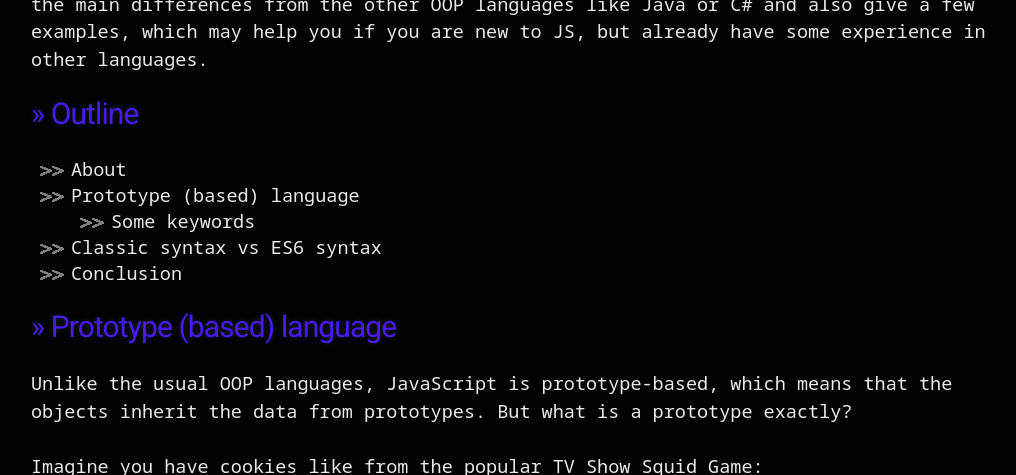
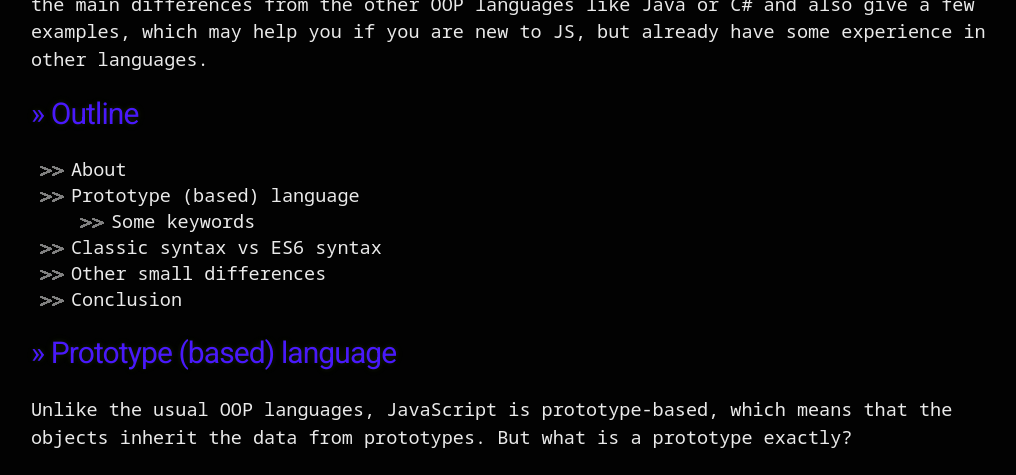
Before and after one commit to 20kilograma/blog, a Jekyll site: the page built from oop-js.md, in a window 1280 px wide and 900 px high, scrolled down 722 px, cut to the strip 0-475 px from the top of the window. Shown: the whole strip, without its empty margins (109-1125 px from the left). Built offline with Jekyll 4.4.1, drawn with Linux system fonts in a browser that asks for light colours; nearby versions of some CDN libraries; some web fonts are replaced; our own code applies the rules of GitHub Pages for plain Markdown files.

Commit message:
Update oop-js.md

```diff
--- a/oop-js.md
+++ b/oop-js.md
@@ -18,6 +18,7 @@ JavaScript is the most widely used language on the web but is also used for desk
     <li>Some keywords</li>
   </ul>
   <li>Classic syntax vs ES6 syntax</li>
+  <li>Other small differences</li>
   <li>Conclusion</li>
 </ul>
 
```
